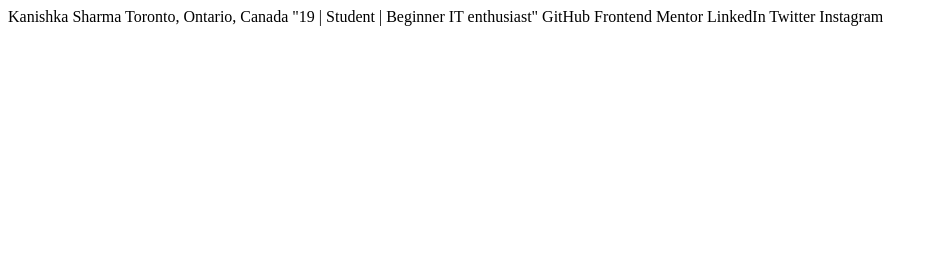
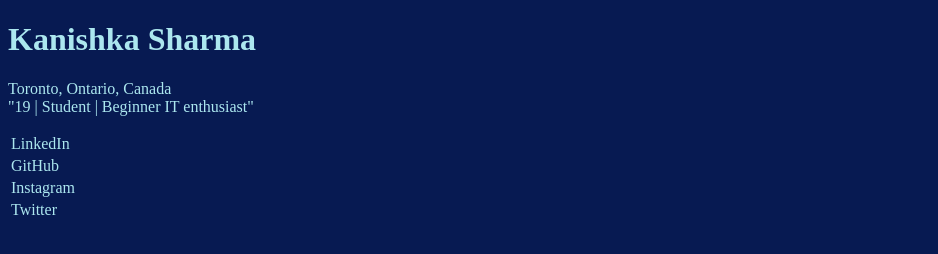
Before and after one commit to KanishkaSharma-Hi/Social-Media-Profile-Links, a plain HTML site: page index.html in a window 1280 px wide. Shown: the whole page, without its empty margins (0-938 px from the left). Drawn offline with Linux system fonts and the light colour scheme.

Commit message:
Linked css file

```diff
--- a/index.html
+++ b/index.html
@@ -3,26 +3,35 @@
 <head>
   <meta charset="UTF-8">
   <meta name="viewport" content="width=device-width, initial-scale=1.0"> <!-- displays site properly based on user's device -->
-
+  <link rel="stylesheet" href="styles.css" />
   <link rel="icon" type="image/png" sizes="32x32" href="./assets/images/favicon-32x32.png">
-
   <title>Social links profile</title>
-  <style>
+  <!-- <style>
     .attribution { font-size: 11px; text-align: center; }
     .attribution a { color: hsl(228, 45%, 44%); }
-  </style>
+  </style> -->
 </head>
 <body>
+<header>
+  <h1>Kanishka Sharma</h1>
+  <p>Toronto, Ontario, Canada <br>
+  "19 | Student | Beginner IT enthusiast" <br></p>
+</header>
+<table>
+  <tr>
+    <td>LinkedIn</td>
+  </tr>
+  <tr>
+    <td>GitHub</td>
+  </tr>
+  <tr>
+    <td>Instagram</td>
+  </tr>
+  <tr>
+    <td>Twitter</td>
+  </tr>
+</table>
 
-  Kanishka Sharma
-  Toronto, Ontario, Canada
-  "19 | Student | Beginner IT enthusiast"
-
-  GitHub
-  Frontend Mentor
-  LinkedIn
-  Twitter
-  Instagram
 
   <!-- <div class="attribution">
     Challenge by <a href="https://www.frontendmentor.io?ref=challenge" target="_blank">Frontend Mentor</a>.
--- /dev/null
+++ b/styles.css
@@ -0,0 +1,5 @@
+html {
+    box-sizing: border-box;
+    color: #ace7ef;
+    background-color: #071a52;
+}
```
Also changed, not shown: styles/styles.css (deleted).
